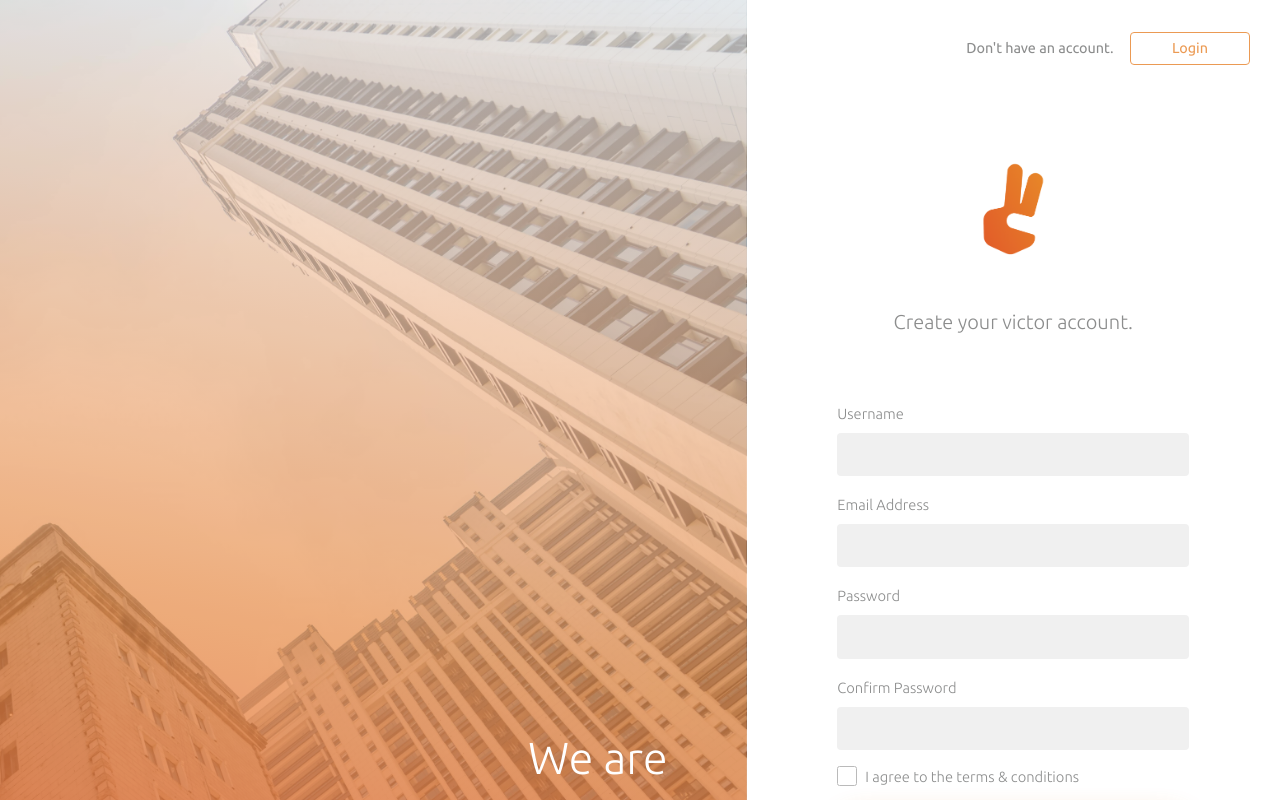
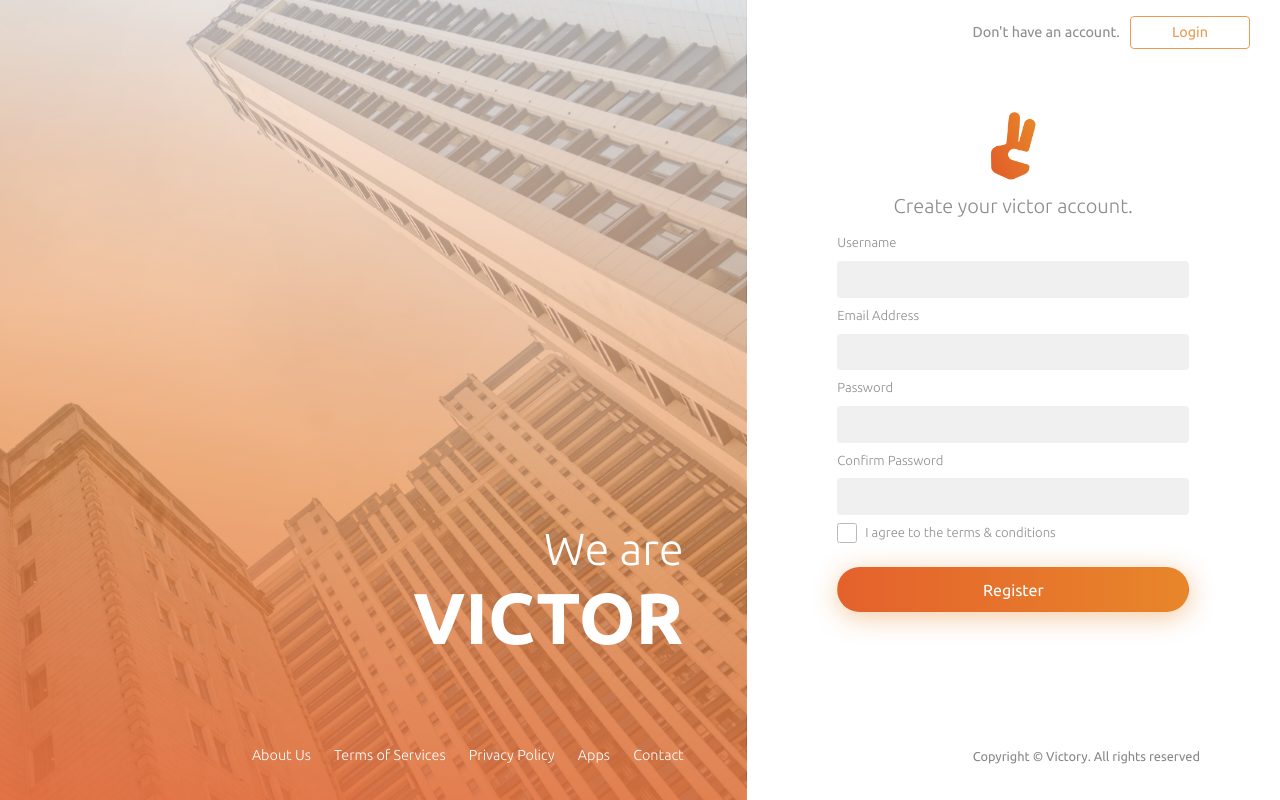
Before and after one commit to fisnikcanaj1/victory, a website: page app/index.html in a window 1280 px wide. Both pictures are taken after a click on the button "Register". Shown: the top 800 px of the page. Drawn offline with Linux system fonts and the light colour scheme.

Commit message:
Vh added in design and style changes

```diff
--- a/app/assets/scss/2-basics/_-basics-index.scss
+++ b/app/assets/scss/2-basics/_-basics-index.scss
@@ -10,3 +10,4 @@
 @import 'row';
 @import 'sidebar';
 @import 'buttons';
+@import 'margin';
--- a/app/assets/scss/2-basics/_links.scss
+++ b/app/assets/scss/2-basics/_links.scss
@@ -1,3 +1,4 @@
 .error {
     color: #e4612c;
+    margin-bottom: 0;
 }
--- /dev/null
+++ b/app/assets/scss/2-basics/_margin.scss
@@ -0,0 +1,12 @@
+.less-margin-bottom {
+    position: relative;
+    @media (max-width: 1600px) {
+        margin-bottom: 0.5vh;
+    }
+
+    label.error {
+            position: absolute;
+            top: 40px;
+            right: 0.4rem
+    }
+}
--- a/app/assets/scss/3-modules/_login-form.scss
+++ b/app/assets/scss/3-modules/_login-form.scss
@@ -23,9 +23,17 @@
         padding: 2rem 0rem 6rem 0rem;
         text-align: right;
 
+        @media(max-width: 160rem) {
+            padding: 2vh 0rem 2vh 0rem;
+        }
+
         .register-text {
             margin-right: 0.8rem;
             font-size: 0.9rem;
+
+            @media (max-width: 160rem){
+                margin-right: 0.8vh;
+            }
 
             @media (max-width: 360px) {
                 display: block;
@@ -39,9 +47,19 @@
         margin: auto;
         position: relative;
 
+        @media (max-height: 160rem) {
+            min-height: calc(100vh - 208px);
+        }
+
         .logo-wrapper {
             width: 4rem;
             margin: 0 auto 3rem;
+
+            @media (max-width: 160rem) {
+                margin: 0 auto 1vh;
+                 width: 3rem;
+            }
+
             img {
                 width: 100%;
             }
@@ -53,31 +71,51 @@
            text-align: center;
            font-size: 1.1rem;
            font-weight: 300;
+
+           @media (max-width: 160rem) {
+                margin: 0 auto -1vh;
+           }
         }
 
         label {
            font-size: 0.92rem;
            font-weight: 300;
+           @media (max-width: 1600px) {
+               font-size: 0.82rem;
+           }
         }
 
         input {
             background-color: #f0f0f0;
             border: none;
             padding: 0.6rem;
+
+            @media (max-width: 1600px) {
+                padding: 0.4rem
+            }
         }
 
         .forget-password {
             padding-top: 0.5rem;
             padding-bottom: 1.5rem;
+
+            @media (max-width: 160rem) {
+                font-size: 0.85rem;
+                padding-top: 0.1vh;
+                padding-bottom: 0.3vh;
+            }
         }
+
+
 
         button {
             border-radius: 53px;
             color: #fff;
-            padding: 0.7rem;
+            padding: 0.6rem;
             background: linear-gradient(to right, #e4612c 0%, #e8862a 100%);
             transition: all 0.3s ease-in;
             box-shadow: 1px 5px 27px #e8862a70;
+
             &:hover {
                 color: #e78128!important;
                 background: transparent;
@@ -99,7 +137,8 @@
         text-align: right;
         position: absolute;
         right: 15%;
-        bottom: 3.9rem;
+        bottom: 2.1rem;
+        font-size: 0.8rem;
 
         @media (max-width: 768px) {
             right: 27%;
--- a/app/assets/scss/3-modules/_register.scss
+++ b/app/assets/scss/3-modules/_register.scss
@@ -1,6 +1,10 @@
 .register-form-wrapper {
 
+    .register-form-wrapper {
+        min-height: calc(100vh - 208px);
+    }
     .register-description {
         font-size: 1.25rem;
     }
+
 }
--- a/app/assets/scss/3-modules/_sidepage.scss
+++ b/app/assets/scss/3-modules/_sidepage.scss
@@ -9,7 +9,6 @@
         padding: 60rem 5rem 5rem 5rem;
         background-repeat: no-repeat;
         min-height: 100vh;
-        width: 100%;
         background-position: center;
         background-size: cover;
         padding-left: 0;
@@ -17,6 +16,10 @@
         background-image: linear-gradient(10deg, #e3602bf0 0%, #e67b2bad 40%, #f8f9faab 100%),
         url('../img/Imazhi majtas.jpg');
         opacity: 0.9;
+
+        @media (max-width: 160rem) {
+            padding: 0 5rem 5rem 0;
+        }
 
         h1 {
             text-align: right;
@@ -31,7 +34,7 @@
             list-style: none;
             display: flex;
             justify-content: flex-end;
-
+            margin-bottom: 0;
             li {
                  margin-left: 4%;
                 a{
@@ -47,6 +50,10 @@
             width: 100%;
             padding: 3rem 4rem;
 
+            @media (max-width: 1600px) {
+                padding: 2.1rem 3rem;
+            }
+
         }
         .login-footer {
             margin-top: 13.4rem;
--- a/app/index.html
+++ b/app/index.html
@@ -72,7 +72,7 @@
                             <span class="register-text grey-text">Don't have an account.</span>
                             <button class="btn btn-victor" id="register">Register</button>
                         </div>
-                        <div class="logo-in d-flex flex-column justify-content-center">
+                        <div class="logo-in register-form-wrapper d-flex flex-column justify-content-center">
                             <div class="logo-wrapper">
                                 <img src="assets/img/Logo.png" class="logo" alt="">
                             </div>
@@ -83,11 +83,11 @@
                                 <div class="validation">
                                     <p class="validation-message"></p>
                                 </div>
-                                <div class="form-group">
+                                <div class="form-group less-margin-bottom">
                                     <label for="email-address" class="grey-text">Email Address</label>
                                     <input type="email" minlength="6" class="form-control login-inputs" name="" id="email-address">
                                 </div>
-                                <div class="form-group">
+                                <div class="form-group less-margin-bottom">
                                     <label for="password" class="grey-text">Password</label>
                                     <input type="password" minlength="6" class="form-control login-inputs" id="password">
                                 </div>
@@ -103,7 +103,7 @@
                             <button class="btn btn-victor" id="login">Login</button>
                         </div>
 
-                        <div class="logo-in d-flex flex-column justify-content-center">
+                        <div class="logo-in register-form-wrapper d-flex flex-column justify-content-center">
                             <div class="logo-wrapper">
                                 <img src="assets/img/Logo.png" class="logo" alt="">
                             </div>
@@ -111,27 +111,27 @@
                                 <p class="register-description grey-text">Create your victor account.</p>
                             </div>
                             <form class="form" id="register-id">
-                                <div class="form-group">
+                                <div class="form-group less-margin-bottom">
                                     <label for="username" class="grey-text">Username</label>
                                     <input type="text" minlength="4" class="form-control form-inputs" name="" id="username" required>
                                 </div>
-                                <div class="form-group">
+                                <div class="form-group less-margin-bottom">
                                     <label for="email-register" class="grey-text">Email Address</label>
                                     <input type="email" minlength="5" class="form-control form-inputs" id="email-register" required >
                                 </div>
-                                <div class="form-group">
+                                <div class="form-group less-margin-bottom">
                                     <label for="password-register" class="grey-text">Password</label>
                                     <input type="password" minlength="5" class="form-control form-inputs" id="password-register" required >
                                 </div>
-                                <div class="form-group">
+                                <div class="form-group less-margin-bottom">
                                     <label for="confirm-password" class="grey-text">Confirm Password</label>
                                     <input type="password" minlength="5" class="form-control form-inputs" id="confirm-password" required >
                                 </div>
-                                <div class="checkbox-wrapper">
+                                <div class="checkbox-wrapper mt-2">
                                     <input type="checkbox" class="checkbox" name="" id="agree">
                                     <label for="agree" class="grey-text mb-4">I agree to the terms &amp; conditions</label>
                                 </div>
-                                <button class="btn btn-block">Sign In</button>
+                                <button class="btn btn-block">Register</button>
                             </form>
                         </div>
                     </div>
```
Also changed, not shown: docs/index.html (+11 -11 lines), app/assets/css/style.css, app/temp/css/style.css, 2 other files.
